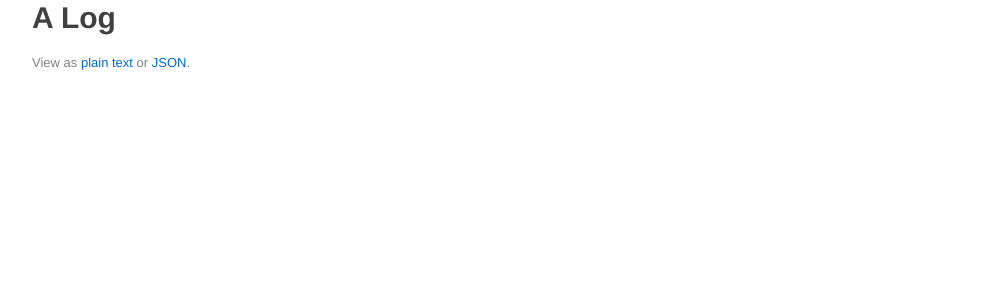
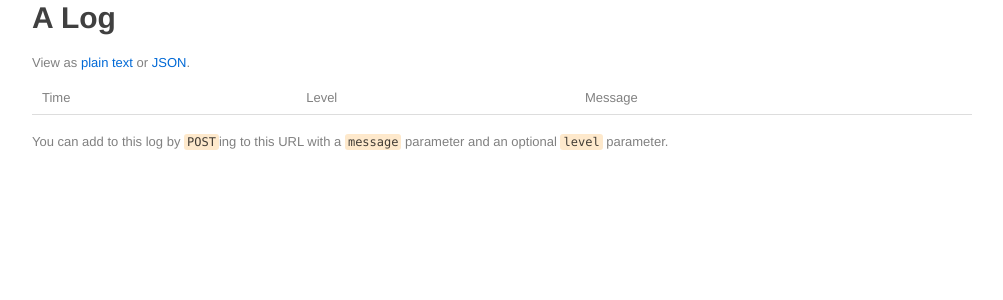
Before and after one commit to sampsyo/loglet, a Flask app: template templates/log.html in a window 1280 px wide. Shown: the top 300 px of the page, without its empty margins (138-1141 px from the left). Run offline with Flask 2, Linux system fonts and the light colour scheme; the template is opened without the code that fills it, so the values that code supplies are empty.

Commit message:
table and style

```diff
--- /dev/null
+++ b/static/loglet.css
@@ -0,0 +1,6 @@
+td.time {
+    width: 8em;
+}
+td.level {
+    width: 4em;
+}
--- a/templates/base.html
+++ b/templates/base.html
@@ -4,6 +4,8 @@
         <title>{% block title %}Loglet{% endblock %}</title>
         <link rel="stylesheet"
               href="{{ url_for('static', filename='bootstrap.css') }}">
+        <link rel="stylesheet"
+              href="{{ url_for('static', filename='loglet.css') }}">
     </head>
     <body>
         <div class="container">
--- a/templates/log.html
+++ b/templates/log.html
@@ -2,16 +2,27 @@
 {% block title %}Loglet: A Log{% endblock %}
 {% block content %}
     <h1>A Log</h1>
-    <ul>
-        {% for message in messages -%}
-        <li>
-            <span class="time">{{ message.time }}</span>
-            <span class="message">{{ message.message }}</span>
-        </li>
-        {%- endfor %}
-    </ul>
     <p>
         View as <a href="/{{ longid }}/txt">plain text</a> or
         <a href="/{{ longid }}/json">JSON</a>.
     </p>
+    <table class="common-table">
+        <thead><tr>
+            <td>Time</td>
+            <td>Level</td>
+            <td>Message</td>
+        </tr></thead>
+        {% for message in messages -%}
+        <tr>
+            <td class="time">{{ message.time }}</td>
+            <td class="level">{{ message.level }}</td>
+            <td class="message">{{ message.message }}</td>
+        </tr>
+        {%- endfor %}
+    </table>
+    <p>
+        You can add to this log by <code>POST</code>ing to this URL
+        with a <code>message</code> parameter and an optional <code>level</code>
+        parameter.
+    </p>
 {% endblock %}
```
